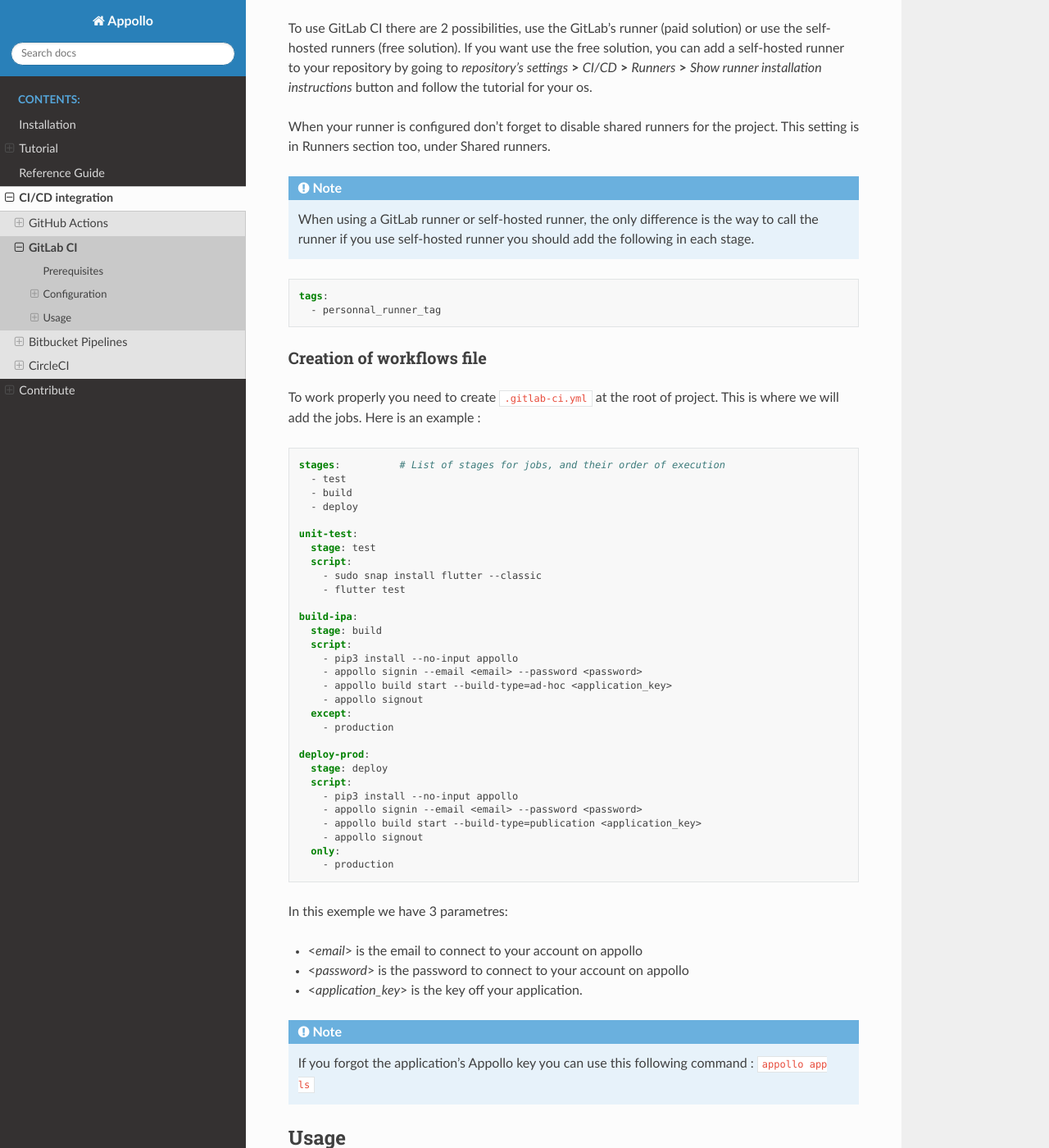
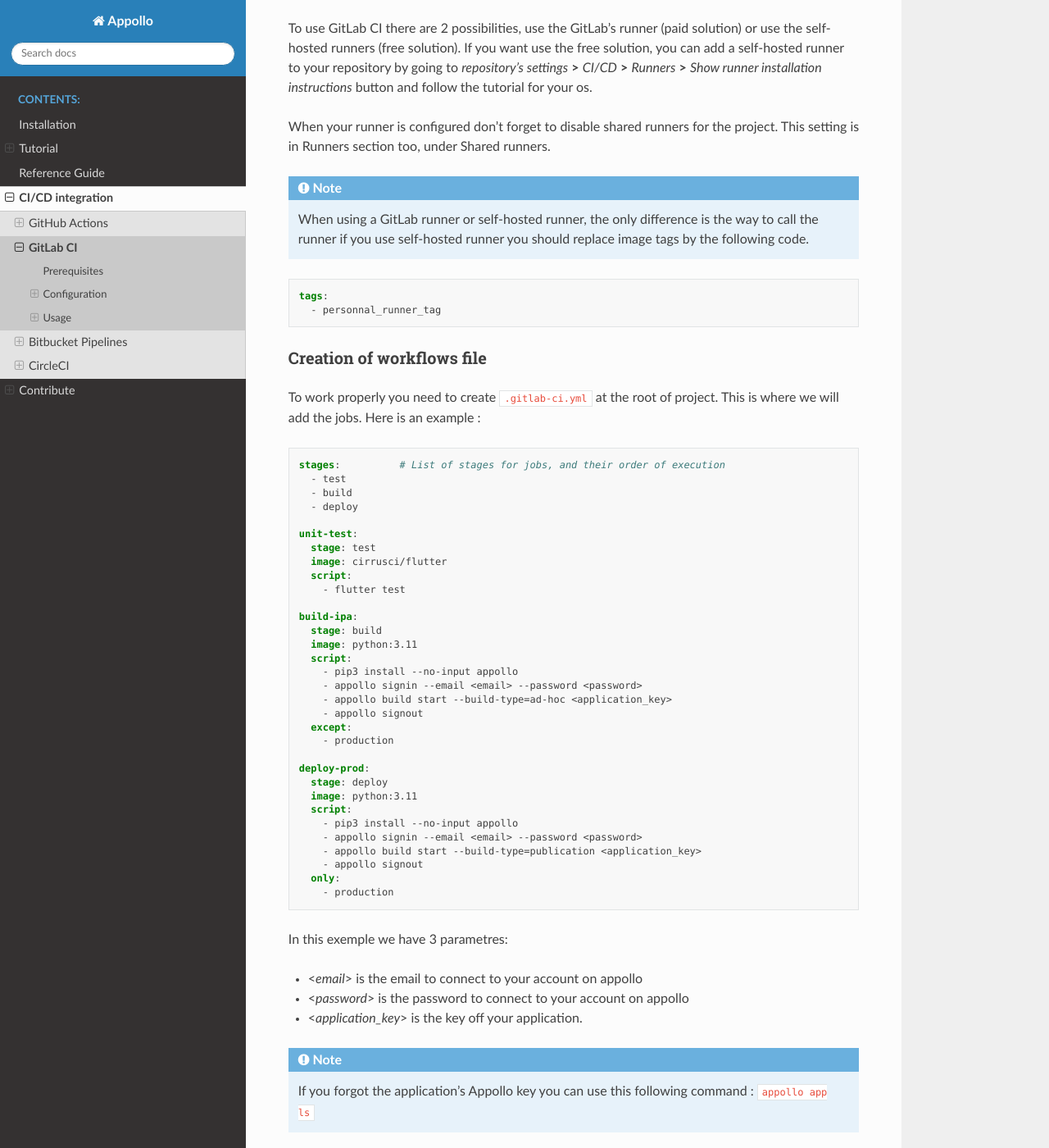
Before and after one commit to Odevio/Odevio-CLI, a Sphinx documentation site: the page built from docs/ci_cd/2_gitlab_ci.txt, in a window 1280 px wide and 1400 px high, scrolled down 594 px. Shown: the whole window at 82% size. Built offline with Sphinx 7.4.7 and the Read the Docs theme 2.0.0, drawn with Linux system fonts in a browser that asks for light colours.

Commit message:
update gitlab ci doc

```diff
--- a/docs/ci_cd/2_gitlab_ci.txt
+++ b/docs/ci_cd/2_gitlab_ci.txt
@@ -26,7 +26,7 @@
 When your runner is configured  don't forget to disable shared runners for the project. This setting is in Runners section too, under Shared runners.
 
 .. note::
-    When using a GitLab runner or self-hosted runner, the only difference is the way to call the runner if you use self-hosted runner you should add the following in each stage.
+    When using a GitLab runner or self-hosted runner, the only difference is the way to call the runner if you use self-hosted runner you should replace image tags by the following code.
 
 .. code-block:: yaml
 
@@ -49,12 +49,13 @@
 
     unit-test:
       stage: test
+      image: cirrusci/flutter
       script:
-        - sudo snap install flutter --classic
         - flutter test
 
     build-ipa:
       stage: build
+      image: python:3.11
       script:
         - pip3 install --no-input appollo
         - appollo signin --email <email> --password <password>
@@ -65,6 +66,7 @@
 
     deploy-prod:
       stage: deploy
+      image: python:3.11
       script:
         - pip3 install --no-input appollo
         - appollo signin --email <email> --password <password>
```
